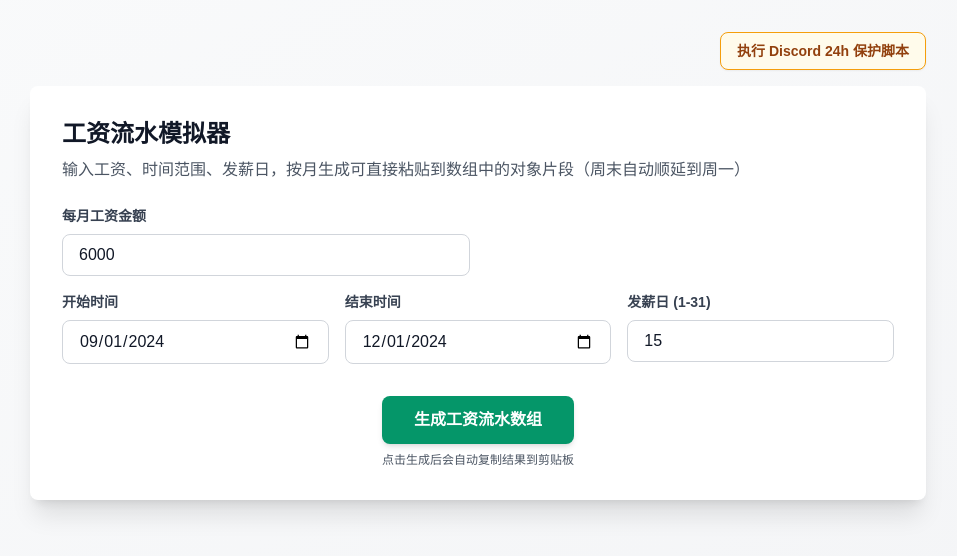
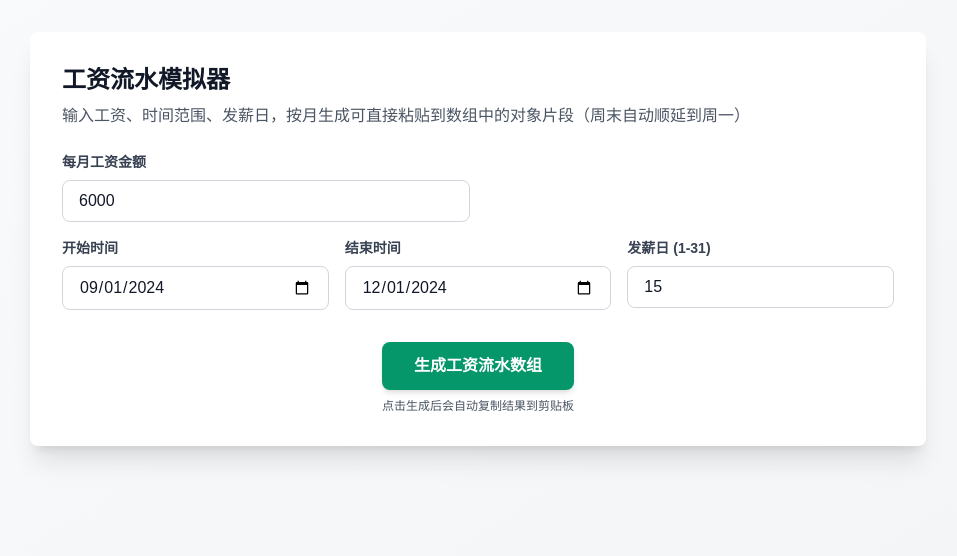
Before and after one commit to messigoalzzz/study, a Next.js app: page / in a window 1280 px wide. Shown: the top 556 px of the page, without its empty margins (162-1119 px from the left). Built offline with nearby package versions, Linux system fonts and the light colour scheme.

Commit message:
refactor: remove raid protection functionality from page.tsx to streamline the UI

```diff
--- a/app/page.tsx
+++ b/app/page.tsx
@@ -112,8 +112,6 @@ const Page = () => {
   const [simulatedTransactions, setSimulatedTransactions] = useState<SimulatedTransaction[]>([])
   const [copyStatus, setCopyStatus] = useState<CopyStatus>('idle')
   const [copyStatusText, setCopyStatusText] = useState('')
-  const [raidProtectionLoading, setRaidProtectionLoading] = useState(false)
-  const [raidProtectionResult, setRaidProtectionResult] = useState<{ ok: boolean; message: string } | null>(null)
 
   const writeTextToClipboard = async (text: string) => {
     if (navigator.clipboard?.writeText) {
@@ -269,50 +267,9 @@ const Page = () => {
 
   const transactionsCode = buildTransactionsCode(simulatedTransactions)
 
-  const runRaidProtection = async () => {
-    setRaidProtectionLoading(true)
-    setRaidProtectionResult(null)
-    try {
-      const res = await fetch('/api/raid-protection', { method: 'POST' })
-      const data = await res.json()
-      if (data.success) {
-        setRaidProtectionResult({ ok: true, message: data.message ?? '已设置 24 小时后自动恢复' })
-      } else {
-        setRaidProtectionResult({ ok: false, message: data.error ?? '执行失败' })
-      }
-    } catch (e) {
-      const msg = e instanceof Error ? e.message : '请求失败'
-      setRaidProtectionResult({ ok: false, message: msg })
-    } finally {
-      setRaidProtectionLoading(false)
-    }
-  }
-
   return (
     <div className="min-h-screen bg-gradient-to-br from-gray-50 to-gray-100 dark:from-gray-900 dark:to-gray-800 p-4 md:p-8">
       <div className="max-w-4xl mx-auto">
-        <div className="mb-4 flex justify-end">
-          <button
-            type="button"
-            onClick={runRaidProtection}
-            disabled={raidProtectionLoading}
-            className="rounded-lg border border-amber-500 bg-amber-50 px-4 py-2 text-sm font-semibold text-amber-800 shadow-sm transition-colors hover:bg-amber-100 disabled:opacity-50 dark:border-amber-600 dark:bg-amber-900/30 dark:text-amber-200 dark:hover:bg-amber-900/50"
-          >
-            {raidProtectionLoading ? '执行中...' : '执行 Discord 24h 保护脚本'}
-          </button>
-        </div>
-        {raidProtectionResult && (
-          <div
-            className={`mb-4 rounded-lg border px-4 py-3 text-sm ${
-              raidProtectionResult.ok
-                ? 'border-emerald-500 bg-emerald-50 text-emerald-800 dark:bg-emerald-900/30 dark:text-emerald-200'
-                : 'border-red-500 bg-red-50 text-red-800 dark:bg-red-900/30 dark:text-red-200'
-            }`}
-          >
-            {raidProtectionResult.ok ? '✓ ' : '✗ '}
-            {raidProtectionResult.message}
-          </div>
-        )}
         <div className="bg-white dark:bg-gray-800 rounded-lg shadow-xl p-6 md:p-8">
           <div className="">
             <h2 className="text-2xl font-bold text-gray-900 dark:text-white mb-2">
```
